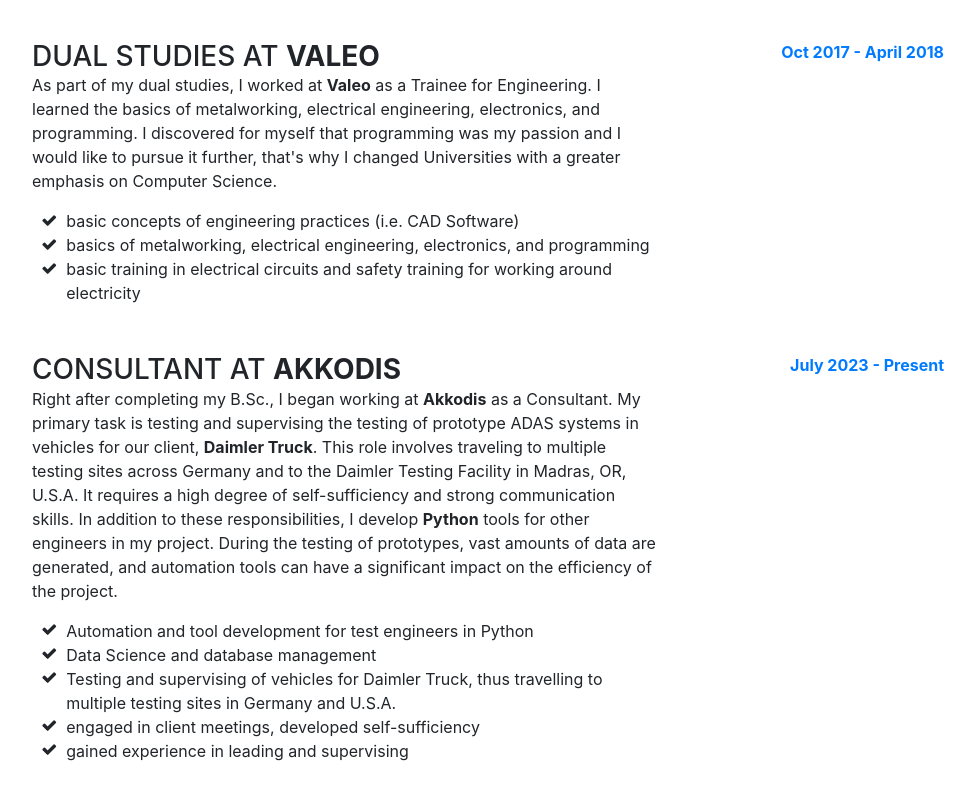
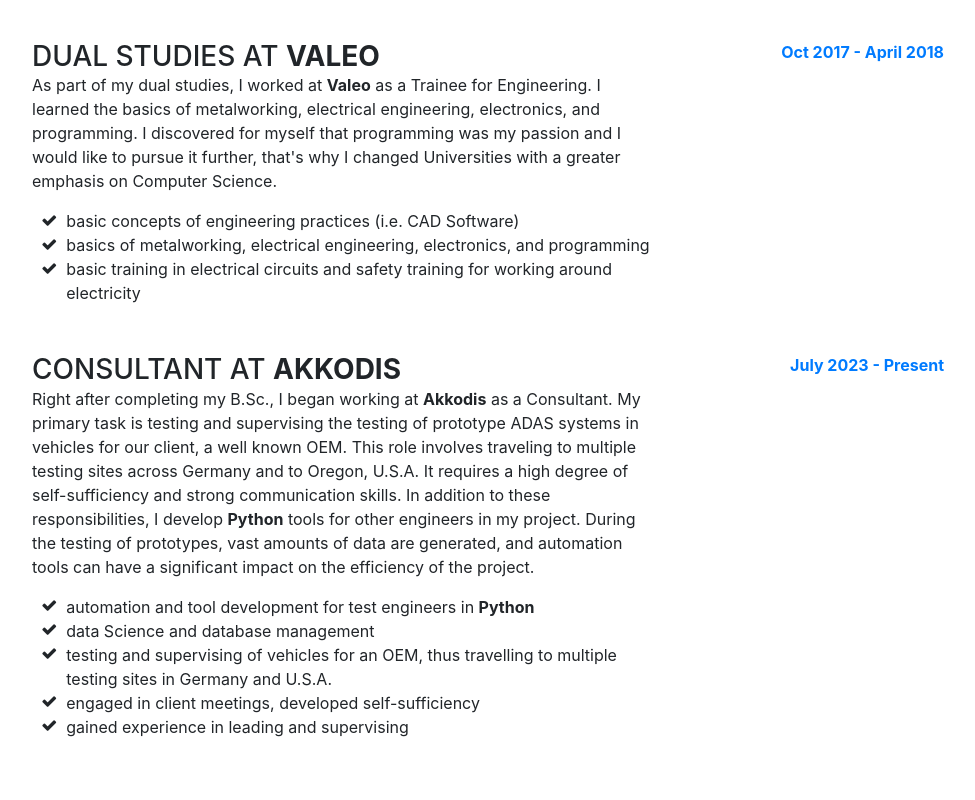
Before and after one commit to StratPh/Portfolio, a website with bundled scripts: page index.html in a window 1280 px wide. Shown: the part 1786-2586 px from the top of the page, without its empty margins (288-1263 px from the left). Built offline with nearby package versions, Linux system fonts and the light colour scheme; a web font is replaced by a local one.

Commit message:
Fixed some minor details in wording and the introduction

```diff
--- a/index.html
+++ b/index.html
@@ -72,9 +72,10 @@
                 <a href="mailto:philip.stratmann1996@gmail.com">philip.stratmann1996@gmail.com</a>
             </div>
             <p class="mb-5">
-                I'm 28 years old, and my name is Philip. I love to think creatively and outside the box. I am a graduate
-                of media and computer science student at the Eberhard Karl University in Tübingen. Feel free to look at
-                my projects. Please get in touch with me if you have any inquiries or if you want to collaborate.
+                My name is Philip Stratmann, and I am a 28-year-old software engineer and consultant at Akkodis. With a passion for creative and innovative problem-solving, I approach challenges by thinking outside the box. I hold a degree in Media and Computer Science from the Eberhard-Karls University of Tübingen.
+                I invite you to explore my projects and reach out if you have any questions or would like to discuss potential collaborations.
+
+
             </p>
             <ul class="list-inline list-social-icons mb-0">
                 <li class="list-inline-item">
@@ -164,20 +165,20 @@
                 <div class="resume-content mr-auto">
                     <h3 class="mb-0">Consultant at <strong>Akkodis</strong></h3>
                     <p>
-                        Right after completing my B.Sc., I began working at <strong>Akkodis</strong> as a Consultant. My primary task is testing and supervising the testing of prototype ADAS systems in vehicles for our client,  <strong>Daimler Truck</strong>. This role involves traveling to multiple testing sites across Germany and to the Daimler Testing Facility in Madras, OR, U.S.A. It requires a high degree of self-sufficiency and strong communication skills. In addition to these responsibilities, I develop <strong>Python</strong> tools for other engineers in my project. During the testing of prototypes, vast amounts of data are generated, and automation tools can have a significant impact on the efficiency of the project.
+                        Right after completing my B.Sc., I began working at <strong>Akkodis</strong> as a Consultant. My primary task is testing and supervising the testing of prototype ADAS systems in vehicles for our client, a well known OEM. This role involves traveling to multiple testing sites across Germany and to Oregon, U.S.A. It requires a high degree of self-sufficiency and strong communication skills. In addition to these responsibilities, I develop <strong>Python</strong> tools for other engineers in my project. During the testing of prototypes, vast amounts of data are generated, and automation tools can have a significant impact on the efficiency of the project.
                     </p>
                     <ul class="fa-ul mb-0">
                         <li>
                             <i class="fa-li fa fa-check"></i>
-                            Automation and tool development for test engineers in Python
+                            automation and tool development for test engineers in <strong>Python</strong>
                         </li>
                         <li>
                             <i class="fa-li fa fa-check"></i>
-                            Data Science and database management
+                            data Science and database management
                         </li>
                         <li>
                             <i class="fa-li fa fa-check"></i>
-                            Testing and supervising of vehicles for Daimler Truck, thus travelling to multiple testing sites in Germany and U.S.A.
+                            testing and supervising of vehicles for an OEM, thus travelling to multiple testing sites in Germany and U.S.A.
                         </li>
                         <li>
                             <i class="fa-li fa fa-check"></i>
```
